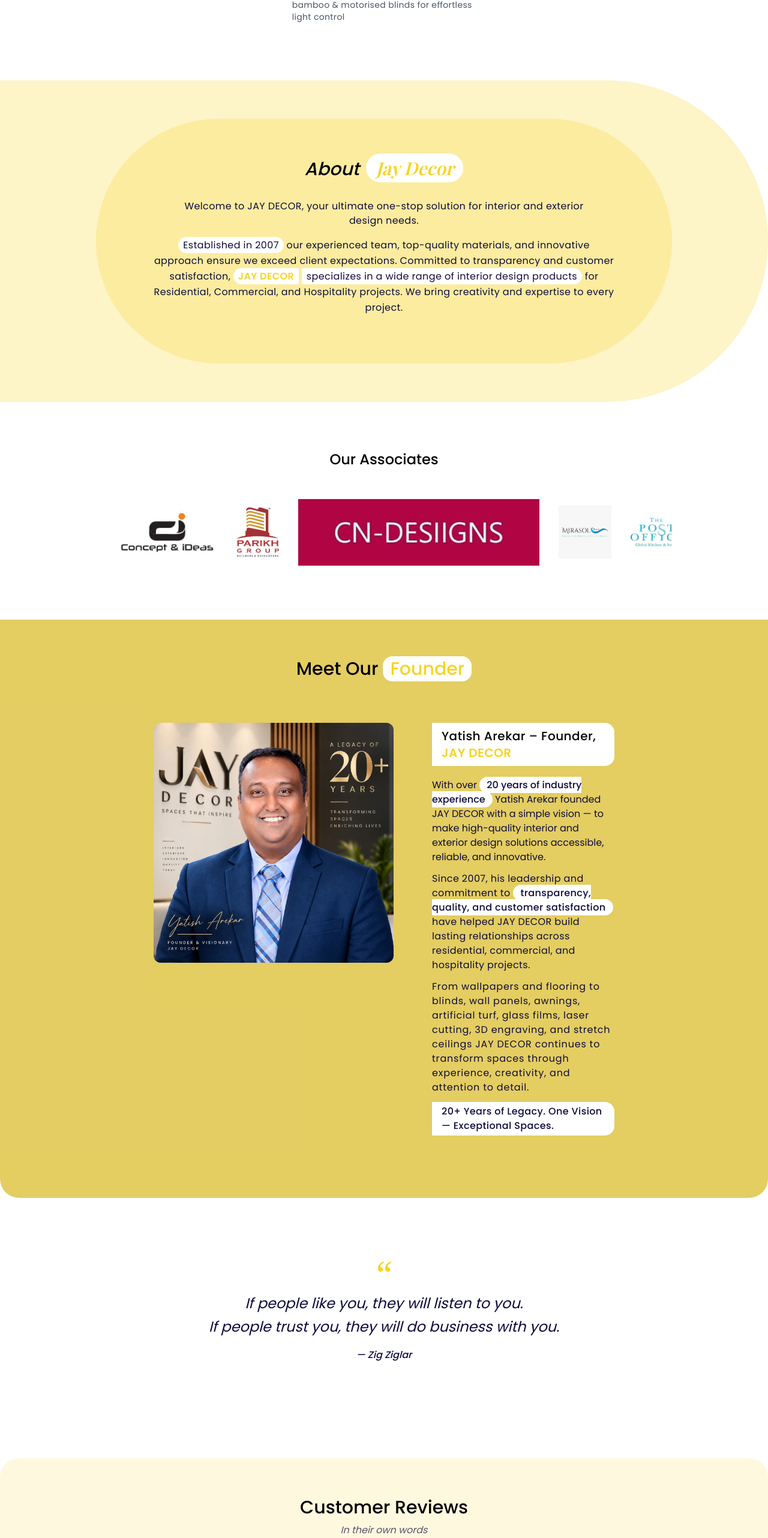
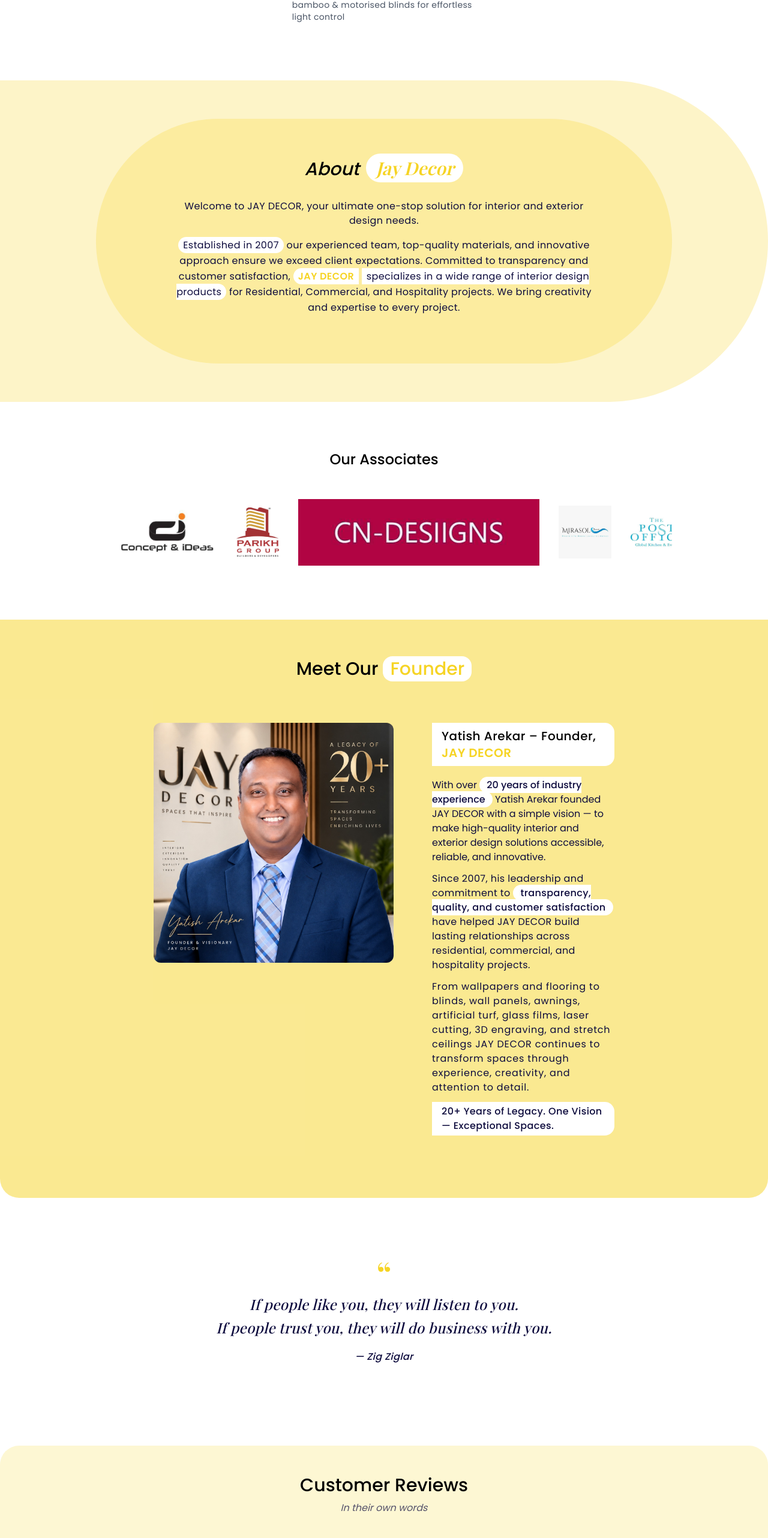
Before and after one commit to Ashish-Singh-Negi/Jay-Decor, a Next.js app: page / in a window 1280 px wide. Shown: the part 2900-5464 px from the top of the page at 60% size. Built offline with nearby package versions, Linux system fonts and the light colour scheme; grey boxes are pictures that could not be loaded.

Commit message:
refactor: about and meet founder section

```diff
--- a/app/components/About.tsx
+++ b/app/components/About.tsx
@@ -1,11 +1,11 @@
 const About = () => {
   return (
-    <div className="w-full rounded-r-full py-16 bg-primary/25">
+    <div className="w-full rounded-md md:rounded-r-full py-16 bg-primary/25">
       <section
         aria-labelledby="about"
-        className="w-[90%] rounded-r-full md:rounded-full bg-primary/25 md:w-3/4 py-10 md:py-16 mx-auto"
+        className="w-full rounded-md md:rounded-r-full md:rounded-full bg-primary/25 md:w-3/4 py-10 md:py-16 px-[10%] md:mx-auto"
       >
-        <h2 className="text-xl sm:text-2xl md:text-3xl font-medium md:text-center italic mb-8">
+        <h2 className="text-xl sm:text-2xl md:text-3xl font-medium text-center italic mb-8">
           About{" "}
           <span className="bg-white px-4 py-1 rounded-4xl font-heading font-semibold text-primary ml-1">
             Jay Decor
--- a/app/components/Footer.tsx
+++ b/app/components/Footer.tsx
@@ -26,7 +26,7 @@ const Footer = () => {
   return (
     <footer
       aria-label="Site footer"
-      className="w-full bg-primary pt-10 md:pt-16"
+      className="w-full bg-primary/80 pt-10 md:pt-16"
     >
       <div className="w-[90%] md:w-3/4 mx-auto grid grid-cols-1 sm:grid-cols-2 lg:grid-cols-3 gap-8 lg:gap-14">
         <div className="sm:col-span-2 lg:col-span-1">
--- a/app/components/MeetOurFounders.tsx
+++ b/app/components/MeetOurFounders.tsx
@@ -6,7 +6,7 @@ const MeetOurFounders = () => {
   return (
     <section
       aria-labelledby="founder-heading"
-      className="w-full bg-primary-hover/70 rounded-b-4xl py-10 md:py-16"
+      className="w-full bg-primary/50 rounded-b-4xl py-10 md:py-16"
     >
       <div className="w-[90%] md:w-3/4 mx-auto">
         <h2 className="text-xl sm:text-2xl md:text-3xl font-medium text-center mb-8">
@@ -27,7 +27,7 @@ const MeetOurFounders = () => {
           </div>
 
           <div className="leading-relaxed flex flex-col gap-3 sm:text-center md:text-left">
-            <h3 className="w-fit tracking-wide text-xl font-medium mb-2 bg-white px-4 py-2 rounded-r-2xl">
+            <h3 className="w-fit tracking-wide  md:text-xl font-medium mb-2 bg-white px-4 py-2 rounded-r-2xl">
               Yatish Arekar – Founder,{" "}
               <span className="text-primary font-semibold">JAY DECOR</span>
             </h3>
--- a/app/components/Quotes.tsx
+++ b/app/components/Quotes.tsx
@@ -4,12 +4,12 @@ const Quotes = () => {
       <div className="w-[90%] md:w-3/4 lg:w-1/2 mx-auto text-center">
         <span
           aria-hidden="true"
-          className="text-primary text-4xl md:text-6xl font-serif leading-none"
+          className="text-primary text-4xl md:text-6xl font-heading leading-none"
         >
           &ldquo;
         </span>
 
-        <blockquote className="text-secondary">
+        <blockquote className="text-secondary font-heading tracking-wide">
           <p className="text-base sm:text-lg md:text-2xl italic leading-relaxed">
             If people like you, they will listen to you.
           </p>
@@ -18,7 +18,7 @@ const Quotes = () => {
             If people trust you, they will do business with you.
           </p>
           <footer className="mt-4">
-            <cite className="text-sm sm:text-base font-medium">
+            <cite className="font-body text-sm sm:text-base font-medium">
               — Zig Ziglar
             </cite>
           </footer>
--- a/app/components/SharedByOurCustomers.tsx
+++ b/app/components/SharedByOurCustomers.tsx
@@ -80,9 +80,9 @@ const SharedByOurCustomers = () => {
   return (
     <section
       aria-labelledby="reviews-heading"
-      className="w-full py-6 mt-16 bg-primary/15 rounded-t-4xl"
+      className="w-full py-6 mt-10 bg-primary/20 rounded-t-4xl"
     >
-      <div className="w-[90%] md:w-3/4 py-10 mx-auto">
+      <div className="w-[90%] md:w-3/4 py-6 mx-auto">
         <div className="text-center">
           <h2
             id="reviews-heading"
```
